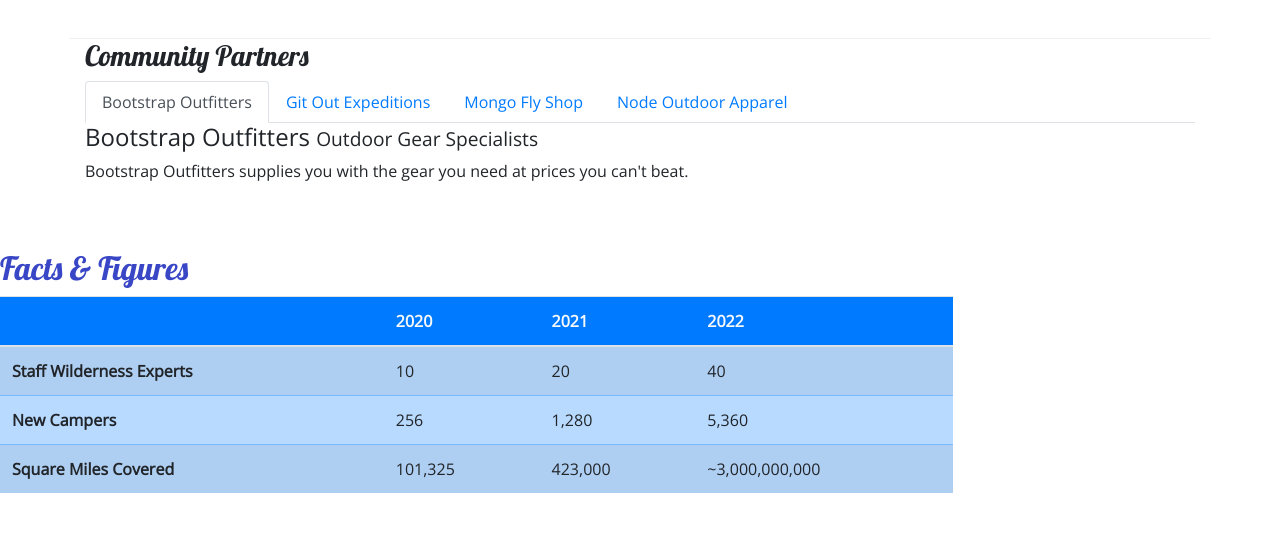
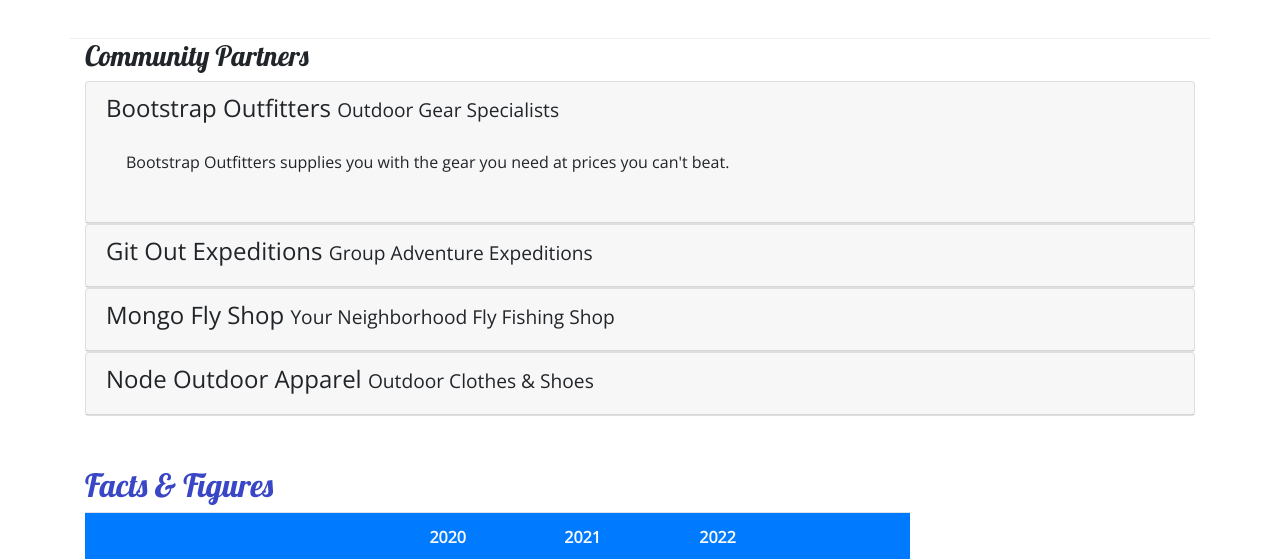
Before and after one commit to JT-817/nucampsite_bootstrap_start-main, a website: page aboutus.html in a window 1280 px wide. Shown: the part 790-1349 px from the top of the page. Drawn offline with nearby package versions, Linux system fonts and the light colour scheme.

Commit message:
Accordion

```diff
--- a/aboutus.html
+++ b/aboutus.html
@@ -145,77 +145,94 @@
           </div>
         </div>
       </div>
-
       <div class="row">
         <div class="col-12">
           <h3>Community Partners</h3>
-          <ul class="nav nav-tabs">
-            <li class="nav-item">
-              <a
-                href="#bootstrap"
-                class="nav-link active"
-                role="tab"
-                data-toggle="tab"
-                >Bootstrap Outfitters</a
+          <div id="accordion">
+            <div class="card">
+              <div class="card-header" role="tab">
+                <h4>
+                  <a data-toggle="collapse" data-target="#bootstrap">
+                    Bootstrap Outfitters <small>Outdoor Gear Specialists</small>
+                  </a>
+                </h4>
+                <div
+                  class="collapse show"
+                  id="bootstrap"
+                  data-parent="#accordion"
                 >
-            </li>
-            <li class="nav-item">
-              <a href="#git" class="nav-link" role="tab" data-toggle="tab"
-                >Git Out Expeditions</a
-              >
-            </li>
-            <li class="nav-item">
-              <a href="#mongo" class="nav-link" role="tab" data-toggle="tab"
-                >Mongo Fly Shop</a
-              >
-            </li>
-            <li class="nav-item">
-              <a href="#node" class="nav-link" role="tab" data-toggle="tab"
-                >Node Outdoor Apparel</a
-              >
-            </li>
-          </ul>
-          <div class="tab-content">
-            <div
-              role="tabpanel"
-              class="tab-pane fade show active"
-              id="bootstrap"
-            >
-              <h4>
-                Bootstrap Outfitters <small>Outdoor Gear Specialists</small>
-              </h4>
+                  <div class="card-body">
                     <p class="d-none d-sm-block">
-                Bootstrap Outfitters supplies you with the gear you need at
-                prices you can't beat.
+                      Bootstrap Outfitters supplies you with the gear you need
+                      at prices you can't beat.
                     </p>
                   </div>
-            <div role="tabpanel" class="tab-pane fade" id="git">
+                </div>
+              </div>
+            </div>
+            <div class="card">
+              <div class="card-header" role="tab">
                 <h4>
-                Git Out Expeditions <small>Group Adventure Expeditions</small>
+                  <a
+                    class="collapsed"
+                    data-toggle="collapse"
+                    data-target="#git"
+                  >
+                    Git Out Expeditions
+                    <small>Group Adventure Expeditions</small>
+                  </a>
                 </h4>
+                <div class="collapse" id="git" data-parent="#accordion">
+                  <div class="card-body">
                     <p class="d-none d-sm-block">
-                Join Git Out Expeditions to explore new horizons with a group of
-                other adventurers!
+                      Join Git Out Expeditions to explore new horizons with a
+                      group of other adventurers!
                     </p>
                   </div>
-              <div role="tabpanel" class="tab-pane fade" id="mongo">
+                </div>
+              </div>
+            </div>
+            <div class="card">
+              <div class="card-header" role="tab">
                 <h4>
+                  <a
+                    class="collapsed"
+                    data-toggle="collapse"
+                    data-target="#mongo"
+                  >
                     Mongo Fly Shop
                     <small>Your Neighborhood Fly Fishing Shop</small>
+                  </a>
                 </h4>
+                <div class="collapse" id="mongo" data-parent="#accordion">
+                  <div class="card-body">
                     <p class="d-none d-sm-block">
-                  Need a new fishing pole, a tacklebox, or flies of all kinds?
-                  Stop by Mongo Fly Shop.
+                      Need a new fishing pole, a tacklebox, or flies of all
+                      kinds? Stop by Mongo Fly Shop.
                     </p>
                   </div>
-              <div role="tabpanel" class="tab-pane fade" id="node">
+                </div>
+              </div>
+            </div>
+            <div class="card">
+              <div class="card-header" role="tab">
                 <h4>
+                  <a
+                    class="collapsed"
+                    data-toggle="collapse"
+                    data-target="#node"
+                  >
                     Node Outdoor Apparel <small>Outdoor Clothes & Shoes</small>
+                  </a>
                 </h4>
+                <div class="collapse" id="node" data-parent="#accordion">
+                  <div class="card-body">
                     <p class="d-none d-sm-block">
                       From polar fleeces to swimsuits, hiking boots to waders, a
                       visit to Node will be sure to get you covered.
                     </p>
+                  </div>
+                </div>
               </div>
             </div>
           </div>
@@ -259,7 +276,6 @@
         </div>
       </div>
     </div>
-
     <footer class="site-footer">
       <div class="container">
         <div class="row">
--- a/css/styles.css
+++ b/css/styles.css
@@ -30,3 +30,8 @@
 .navbar {
     background-color: #901cad;
 }
+a,
+a:hover {
+    color: inherit;
+    text-decoration: none;
+}
```
Lines whose indentation alone changed are shown as unchanged.
